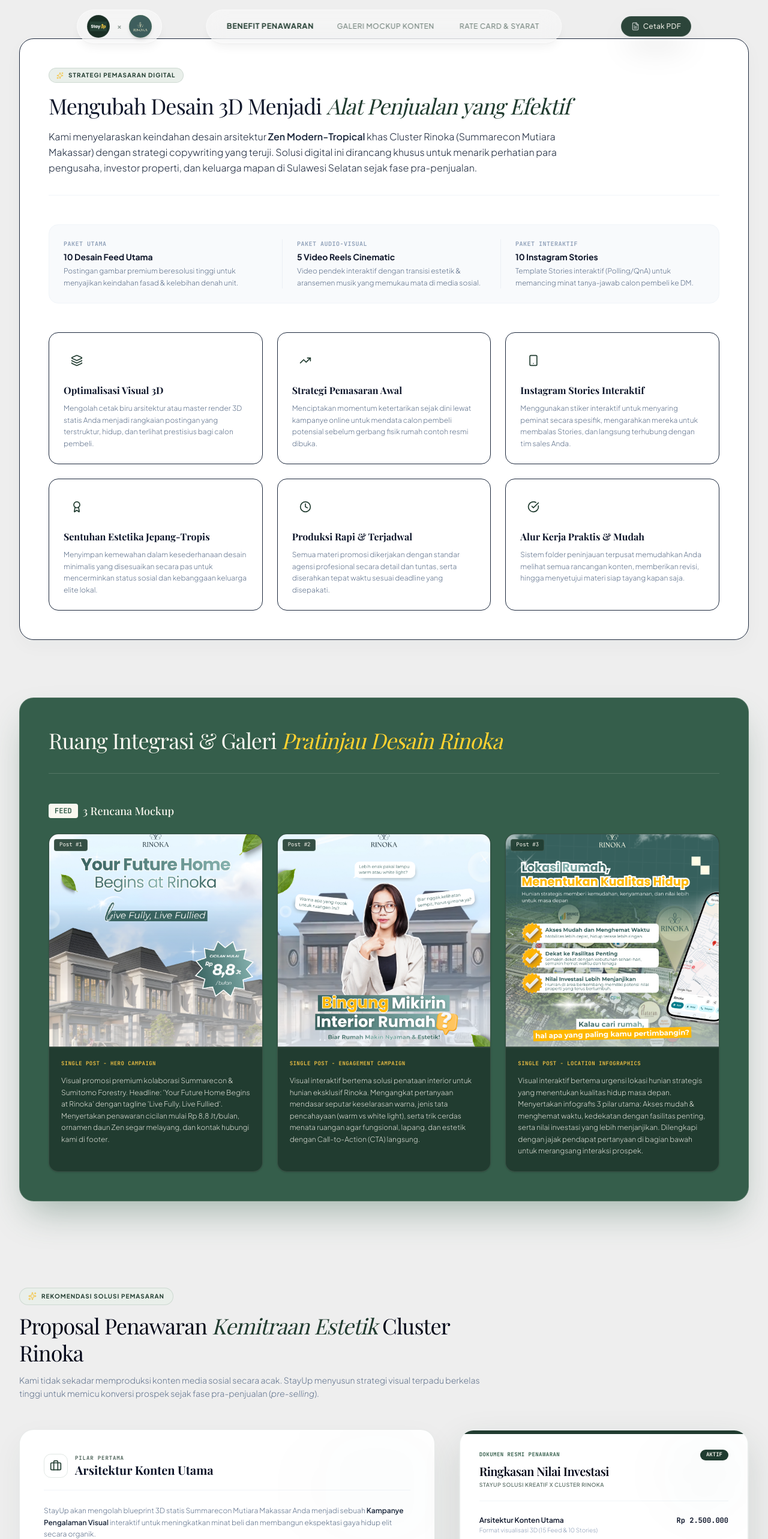
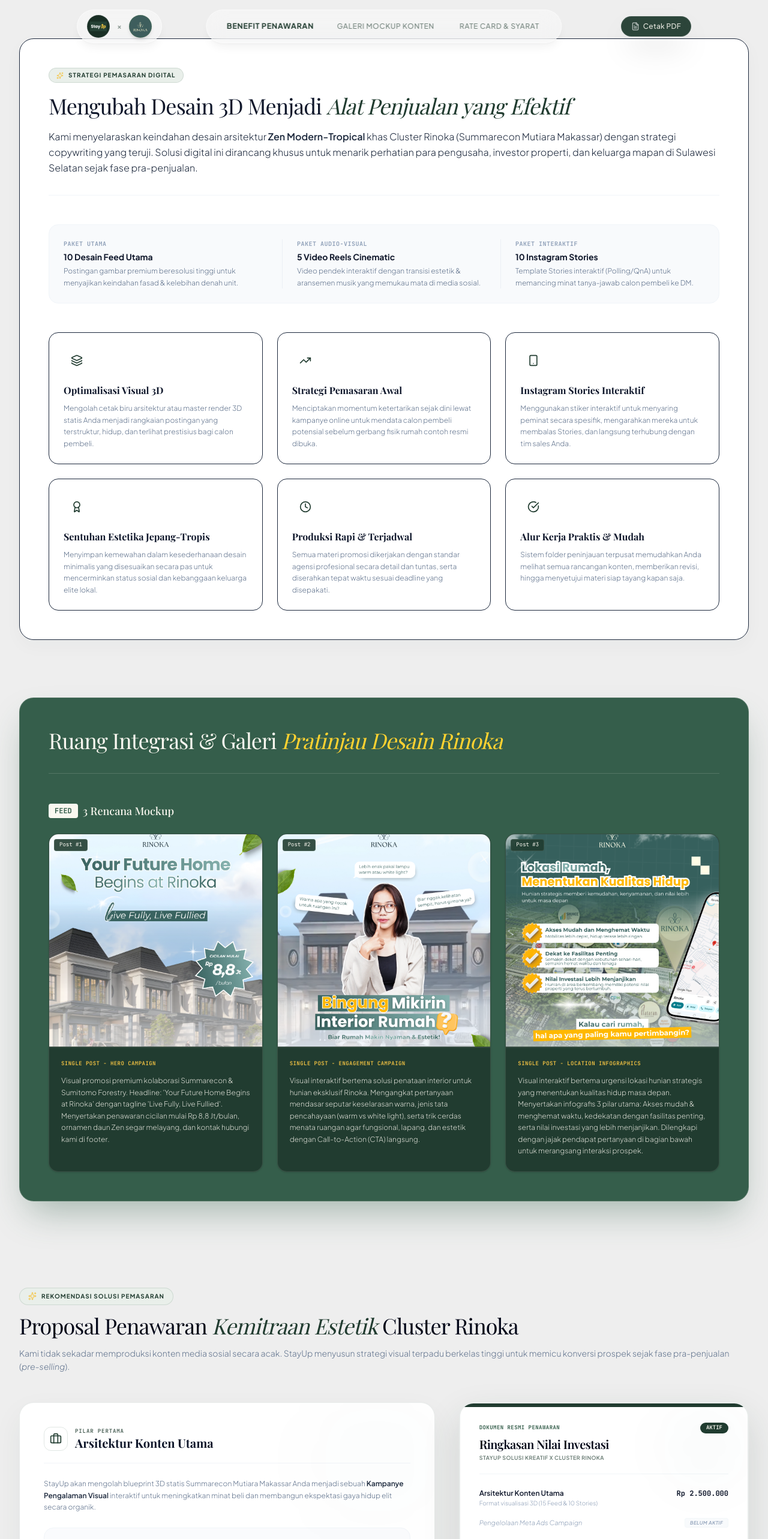
Before and after one commit to Mohalfinoor/Just-StayUp, a React (Vite) app: page / in a window 1280 px wide. Shown: the top 2566 px of the page at 60% size. Built offline with nearby package versions, Linux system fonts and the light colour scheme; a web font is replaced by a local one.

Commit message:
style: update section layout constraints
Remove max-width restrictions from strategy and pricing section headers to improve responsiveness and content alignment.

```diff
--- a/src/App.tsx
+++ b/src/App.tsx
@@ -152,7 +152,7 @@
               <h2 className="text-2xl sm:text-3xl lg:text-4xl font-serif text-slate-900 tracking-tight leading-tight">
                 Mengubah Desain 3D Menjadi <span className="text-brand-teal italic font-light font-serif">Alat Penjualan yang Efektif</span>
               </h2>
-              <p className="text-slate-550 text-sm sm:text-base font-light leading-relaxed text-left max-w-4xl">
+              <p className="text-slate-550 text-sm sm:text-base font-light leading-relaxed text-left max-w-none">
                 Kami menyelaraskan keindahan desain arsitektur <strong className="font-semibold text-slate-800 font-sans">Zen Modern-Tropical</strong> khas Cluster Rinoka (Summarecon Mutiara Makassar) dengan strategi copywriting yang teruji. Solusi digital ini dirancang khusus untuk menarik perhatian para pengusaha, investor properti, dan keluarga mapan di Sulawesi Selatan sejak fase pra-penjualan.
               </p>
             </div>
@@ -359,7 +359,7 @@
           <div className="max-w-7xl mx-auto px-6 sm:px-8">
 
             {/* Section Header */}
-            <div className="text-center md:text-left space-y-3 mb-12 max-w-3xl">
+            <div className="text-center md:text-left space-y-3 mb-12 max-w-none">
               <div className="inline-flex items-center gap-2 bg-[#E9EFEA] border border-[#355E4B]/15 px-3.5 py-1.5 rounded-full text-[10px] text-brand-teal font-sans font-bold tracking-widest uppercase">
                 <Sparkles className="w-3.5 h-3.5 text-brand-gold animate-pulse" />
                 REKOMENDASI SOLUSI PEMASARAN
```
